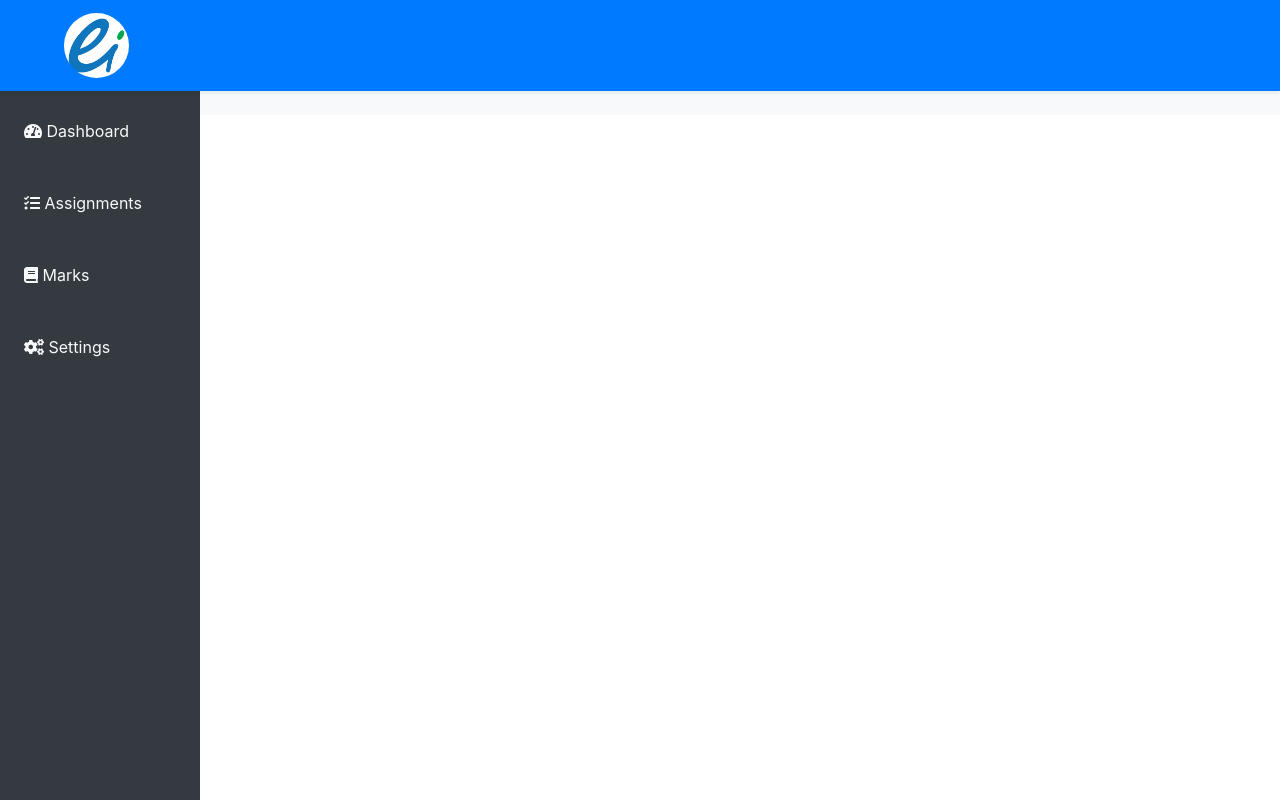
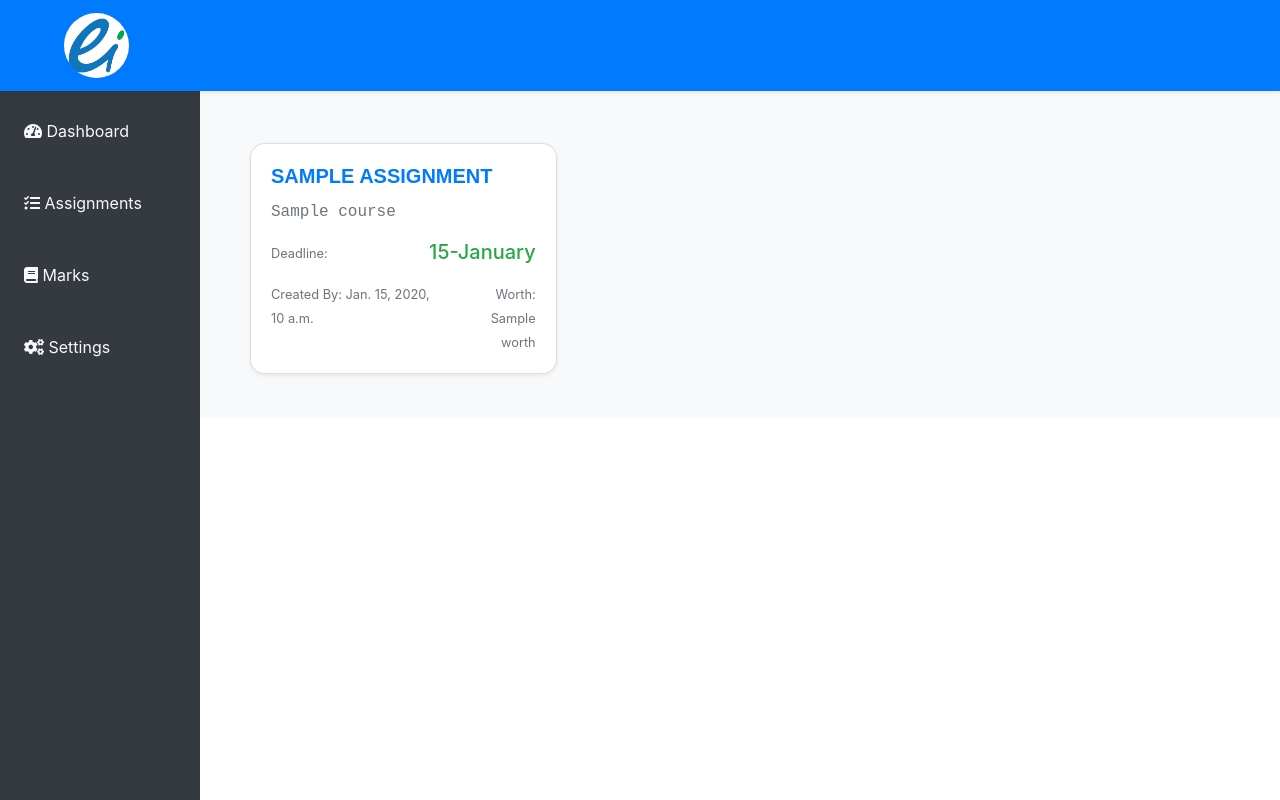
Before and after one commit to Riwaj9786/advanced_sms, a Django app: template templates/student/assignment.html in a window 1280 px wide. Run offline with Django 3.2, Linux system fonts and the light colour scheme; the template is opened without the code that fills it: most values are stand-ins (such as "Sample title", 1, 10 or a date in 2020); some libraries are stand-ins or nearby versions.

Commit message:
Added Assignment Text Feature

```diff
--- a/final_proj/settings.py
+++ b/final_proj/settings.py
@@ -39,6 +39,7 @@ INSTALLED_APPS = [
     'django.contrib.messages',
     'django.contrib.staticfiles',
     'student',
+    'ckeditor',
 ]
 
 MIDDLEWARE = [
@@ -116,7 +117,7 @@ PASSWORD_HASHERS = [
 
 
 
-SESSION_COOKIE_AGE = 30*60  # 30 minutes in seconds
+SESSION_COOKIE_AGE = 1800  # 30 minutes in seconds
 SESSION_SAVE_EVERY_REQUEST = True  # Reset session timer on each request
 
 # Internationalization
--- a/templates/student/assignment.html
+++ b/templates/student/assignment.html
@@ -4,7 +4,55 @@
 {% load static %}
 
 {% block assignment %}
-<div class="container">
 
+<div class="container mt-5">
+    {% if assignments %}
+        <div class="row">
+            {% for assignment in assignments %}
+            <div class="col-md-4 mb-4">
+                <a href="{% url 'students:assignment_view' pk=assignment.pk %}" class="text-decoration-none">
+                    <div class="card shadow-sm h-100" style="border-radius: 15px;">
+                        <div class="card-body">
+                            <h5 class="card-title text-uppercase text-primary fw-bold" style="font-family: 'Arial', sans-serif;">
+                                {{ assignment.title }}
+                            </h5>
+                            <p class="card-text text-secondary text-xs fw-light" style="font-family: 'Courier New', monospace;">
+                                {{ assignment.assigned_class.course }}
+                            </p>
+                            <div class="row my-3">
+                                <div class="col-sm-4">
+                                    <p class="card-text"><span class="small text-muted">Deadline:</span></p>
+                                </div>
+                                <div class="col-sm-8 text-end">
+                                    <p class="card-text">
+                                        <span class="h5 text-success">
+                                            {{ assignment.deadline|date:"d-F" }}
+                                        </span>
+                                    </p>
+                                </div>
+                            </div>
+                            <div class="row">
+                                <div class="col-sm-8">
+                                    <p class="card-text text-secondary">
+                                        <span class="small text-muted">Created By: {{ assignment.created_by }}</span>
+                                    </p>
+                                </div>
+                                <div class="col-sm-4">
+                                    <p class="card-text text-secondary text-end">
+                                        <span class="small text-muted">Worth: {% if assignment.worth %} {{ assignment.worth }} {% else %} 0 {% endif %}</span>
+                                    </p>
+                                </div>
+                            </div>
+                        </div>
+                    </div>
+                </a>
+            </div>
+            {% endfor %}
+        </div>
+    {% else %}
+        <div class="container mt-3 shadow">
+            <p class="text-sm text-center text-secondary">There are no assigned Assignments.</p>
+        </div>
+    {% endif %}
 </div>
 {% endblock %}
--- a/templates/student/index.html
+++ b/templates/student/index.html
@@ -108,13 +108,12 @@
             }
         }
 
-        .no-underline a {
-            text-decoration: none;
-        }
-
-        .no-underline a:hover {
-            text-decoration: none;
-        }
+    .text-decoration-none {
+        text-decoration: none !important;
+    }
+    .text-decoration-none:hover {
+        text-decoration: none !important;
+    }
     </style>
 </head>
 <body>
@@ -154,7 +153,7 @@
             <a class="nav-link text-light p-4" href="{% url 'students:student_dashboard' pk=user.pk %}">
                 <i class="fas fa-tachometer-alt"></i> <span>Dashboard</span>
             </a>
-            <a class="nav-link text-light p-4" href="#">
+            <a class="nav-link text-light p-4" href="{% url 'students:student_assignments' %}">
                 <i class="fas fa-tasks"></i> <span>Assignments</span>
             </a>
             <a class="nav-link text-light p-4" href="#">
@@ -176,6 +175,9 @@
 
             {% block assignment %}
             {% endblock %}
+
+            {% block assignment_view %}
+            {% endblock %}
         </div>
     </div>
 
```
Also changed, not shown: student/urls.py (+13 -6 lines), student/views.py (+26 -0 lines), templates/session_expire.html (added, +34 -0 lines), templates/student/assignment_view.html (added, +75 -0 lines), db.sqlite3.
